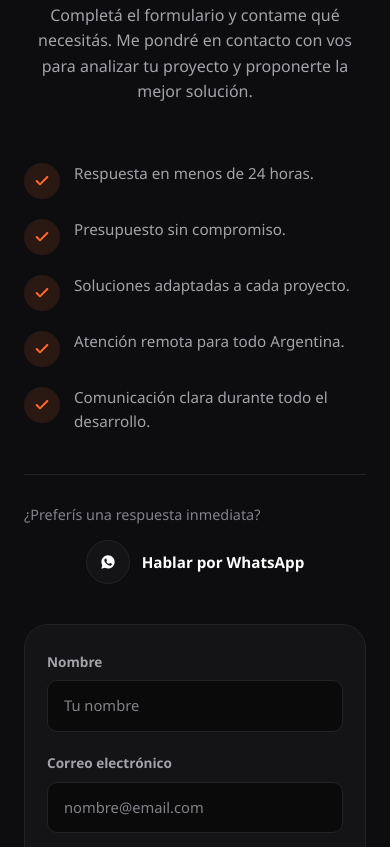
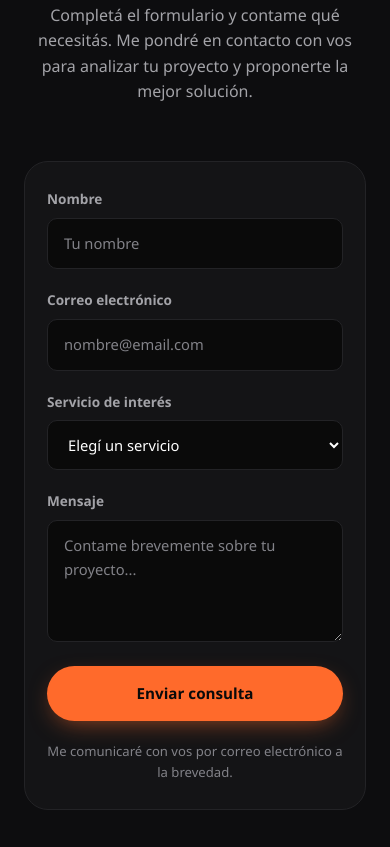
Before and after one commit to Oscar-castelani/portfolio-oscar-castelani, a plain HTML site: page index.html in a window 390 px wide. Shown: the part 3502-4349 px from the top of the page. Drawn offline with Linux system fonts and the light colour scheme.

Commit message:
se reubicó la información de la sección del formulario

```diff
--- a/css/styles.css
+++ b/css/styles.css
@@ -1557,6 +1557,13 @@ section {
   .contact-grid {
     grid-template-columns: 1fr;
     gap: 40px;
+  }
+
+  /* En una sola columna, priorizar la conversión: el formulario pasa a
+     verse primero (antes que beneficios/WhatsApp) sin tocar el HTML ni el
+     grid de 2 columnas de desktop, que no se ve afectado por `order`. */
+  .contact-form-card {
+    order: -1;
   }
 }
 
```
